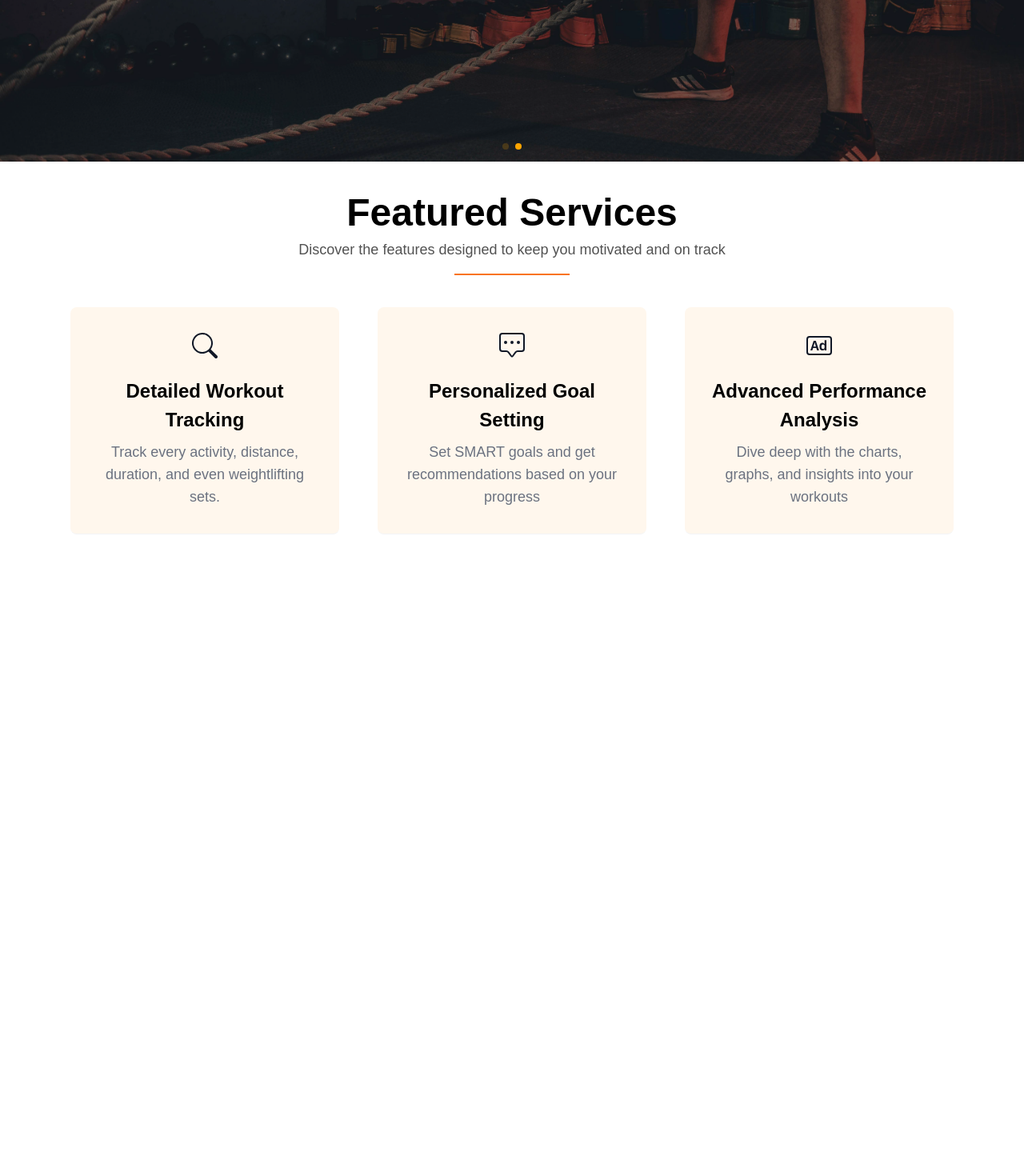
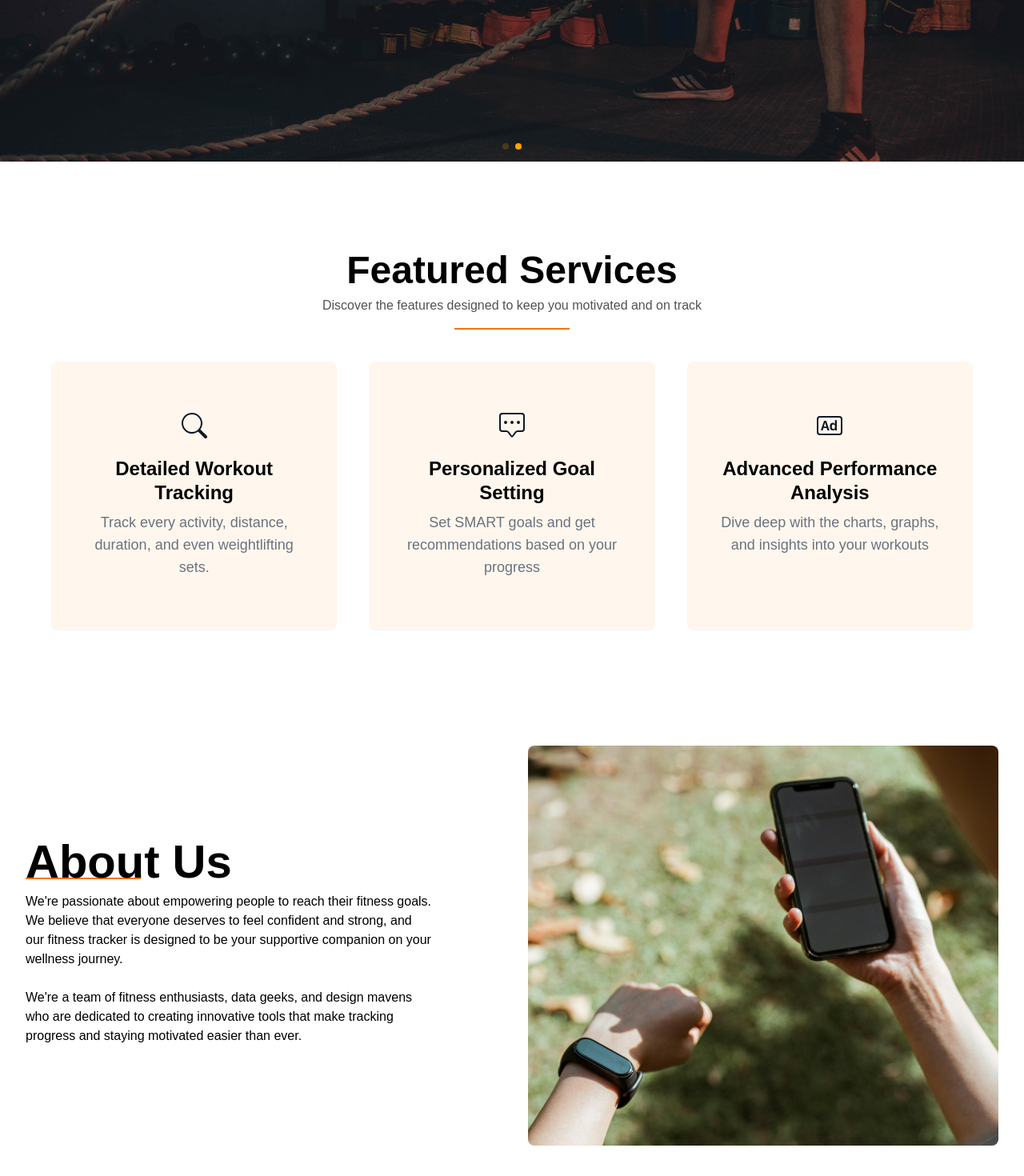
Before and after one commit to Jisan-Dev/Velox-client, a React (Vite) app: page / in a window 1280 px wide. Shown: the part 598-2068 px from the top of the page at 80% size. Before the commit the page ends 1298 px from the top, so only its background shows below. Built offline with nearby package versions, Linux system fonts and the light colour scheme; a web font is replaced by a local one.

Commit message:
added about us section

```diff
--- a/src/components/SectionHeader.jsx
+++ b/src/components/SectionHeader.jsx
@@ -1,8 +1,8 @@
 const SectionHeader = ({ heading, subHeading }) => {
   return (
     <header className="text-center my-10 font-sans">
-      <h3 className="text-5xl font-semibold"> {heading} </h3>
-      <p className="text-lg mt-2 font-medium text-neutral-600"> {subHeading} </p>
+      <h3 className="text-5xl max-sm:text-4xl font-semibold"> {heading} </h3>
+      <p className=" text-base mt-2 font-medium text-neutral-600"> {subHeading} </p>
       <div className="h-[2px] bg-orange-500 w-36 mx-auto my-4"></div>
     </header>
   );
--- a/src/pages/homepage/Home.jsx
+++ b/src/pages/homepage/Home.jsx
@@ -3,6 +3,7 @@ import { Helmet } from 'react-helmet-async';
 import Hero from './hero/Hero';
 import SectionHeader from '@/components/SectionHeader';
 import FeaturedServices from './featured-services/FeaturedServices';
+import AboutUs from './about-us/AboutUs';
 
 const Home = () => {
   return (
@@ -12,6 +13,7 @@ const Home = () => {
       </Helmet>
       <Hero />
       <FeaturedServices />
+      <AboutUs />
     </div>
   );
 };
--- a/src/pages/homepage/about-us/AboutUs.jsx
+++ b/src/pages/homepage/about-us/AboutUs.jsx
@@ -1,17 +1,22 @@
-import React from 'react';
+import aboutImg from '../../../assets/images/about.jpg';
 
 const AboutUs = () => {
   return (
-    <section className="flex gap-2 flex-wrap">
-      <div>
-        <h2 className="text-xl">About Us</h2>
-        <p className="text-base">
+    <section className="flex max-sm:flex-col gap-10 container mx-auto items-center justify-center my-28 max-sm:my-12 ">
+      <div className="w-full sm:w-1/2">
+        <h2 className="sm:text-[58px] text-4xl font-semibold">About Us</h2>
+        <div className="h-[2px] bg-orange-500 w-36 mb-4"></div>
+        <p className="text-base sm:pr-20">
           We&apos;re passionate about empowering people to reach their fitness goals. We believe that everyone deserves to feel confident and strong, and our fitness tracker is
-          designed to be your supportive companion on your wellness journey. We&apos;re a team of fitness enthusiasts, data geeks, and design mavens who are dedicated to creating
-          innovative tools that make tracking progress and staying motivated easier than ever.
+          designed to be your supportive companion on your wellness journey. <br /> <br /> We&apos;re a team of fitness enthusiasts, data geeks, and design mavens who are dedicated
+          to creating innovative tools that make tracking progress and staying motivated easier than ever.
         </p>
       </div>
-      <div></div>
+      <div className="w-full sm:w-1/2">
+        <div className="sm:h-[500px] h-[300px] overflow-hidden">
+          <img src={aboutImg} className="h-full object-cover rounded-lg hover:scale-105 transition-all duration-500" alt="" />
+        </div>
+      </div>
     </section>
   );
 };
--- a/src/pages/homepage/featured-services/FeaturedServices.jsx
+++ b/src/pages/homepage/featured-services/FeaturedServices.jsx
@@ -3,21 +3,21 @@ import React from 'react';
 
 const FeaturedServices = () => {
   return (
-    <section>
+    <section className="mt-20 sm:mt-28">
       <SectionHeader heading="Featured Services" subHeading="Discover the features designed to keep you motivated and on track" />
       <div id="services" className="section relative pb-8 md:pb-8 bg-white">
         <div className="container xl:max-w-6xl mx-auto px-4">
           {/* row */}
-          <div className="flex flex-wrap flex-row -mx-4 text-center">
+          <div className="grid grid-cols-1 md:grid-cols-2 lg:grid-cols-3 gap-10 -mx-4 text-center max-sm:px-6">
             {services.map((service, index) => (
               <div
                 key={index}
-                className={`flex-shrink px-4 max-w-full w-full sm:w-1/2 lg:w-1/3 lg:px-6`}
+                className={``}
                 data-wow-duration="1s"
                 data-wow-delay={`${index * 0.1}s`}
                 style={{ visibility: 'visible', animationDuration: '1s', animationName: 'fadeInUp' }}>
                 {/* service block */}
-                <div className="py-8 px-8 bg-orange-50 border-b border-gray-100 transform transition duration-300 ease-in-out hover:-translate-y-2 h-full rounded-lg">
+                <div className="py-16 px-10 bg-orange-50 border-b border-gray-100 transform transition duration-300 ease-in-out hover:-translate-y-2 h-full rounded-lg">
                   <div className="inline-block text-gray-900 mb-4">
                     {/* icon */}
                     <svg xmlns="http://www.w3.org/2000/svg" width="2rem" height="2rem" fill="currentColor" className={service.iconClass} viewBox="0 0 16 16">
@@ -25,7 +25,7 @@ const FeaturedServices = () => {
                       {service.iconPath2 && <path d={service.iconPath2}></path>}
                     </svg>
                   </div>
-                  <h3 className="text-2xl leading-normal mb-2 font-semibold text-black">{service.title}</h3>
+                  <h3 className="text-2xl leading-tight mb-2 font-semibold text-black ">{service.title}</h3>
                   <p className="text-gray-500 text-lg">{service.description}</p>
                 </div>
                 {/* end service block */}
```
Also changed, not shown: src/assets/images/about.jpg (added).
